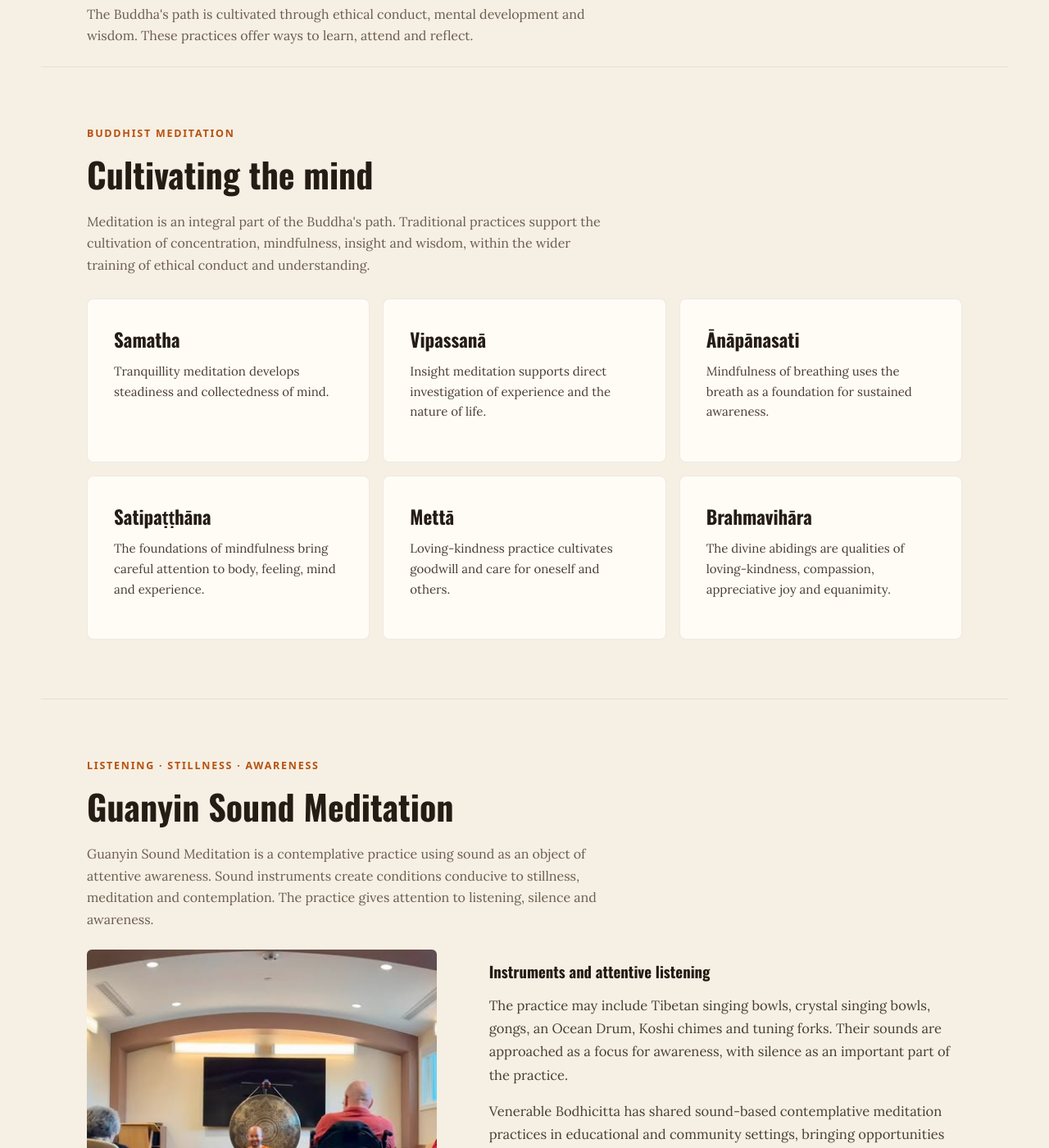
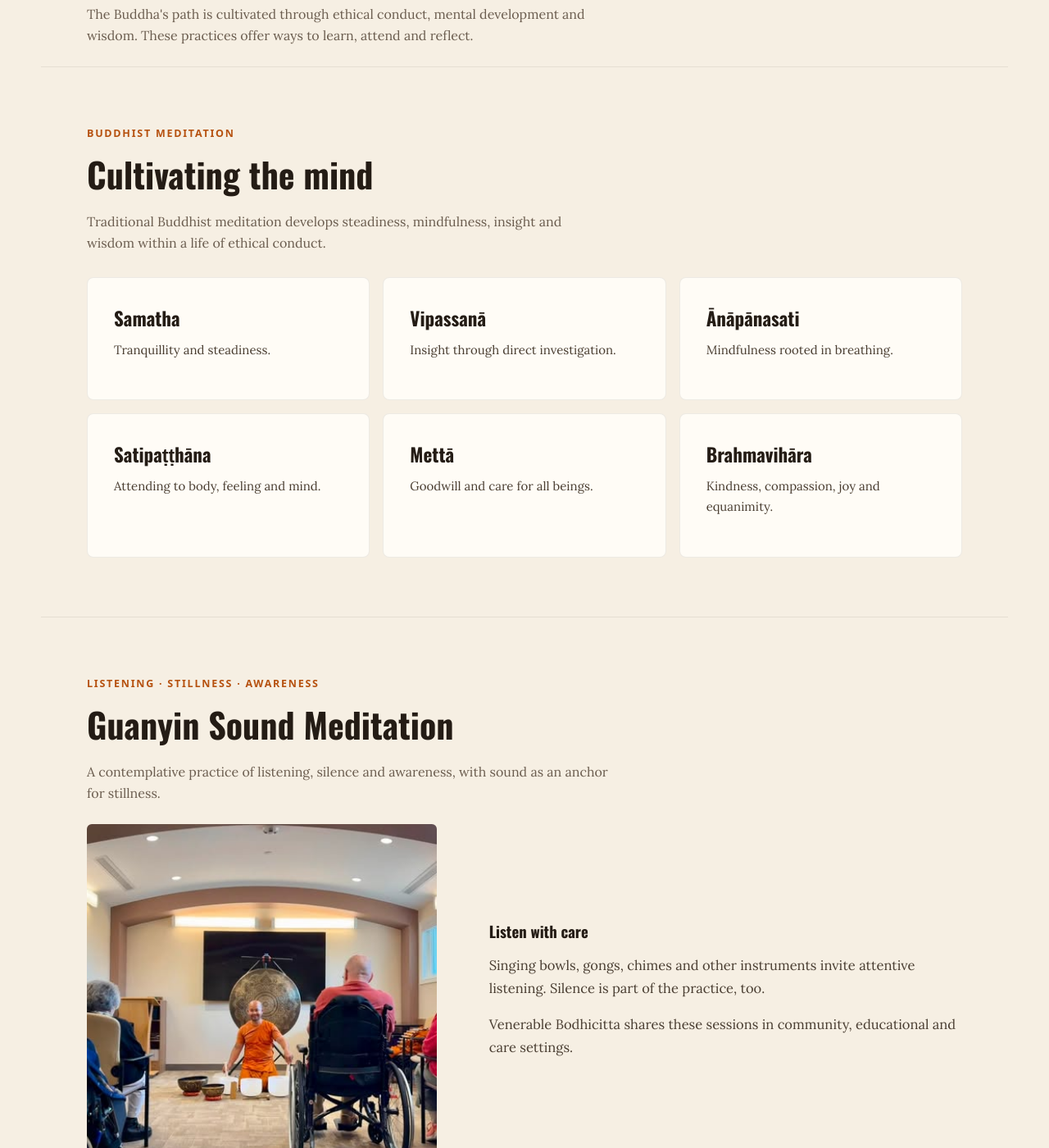
Before and after one commit to connectthu/bhantebo, a Jekyll site: the page built from practice.md, in a window 1280 px wide and 1400 px high, scrolled down 202 px. Shown: the whole window at 82% size. Built offline with Jekyll 4.4.1, drawn with Linux system fonts in a browser that asks for light colours; some of the changed text lies outside the part shown.

Commit message:
Make homepage more visual and trim practice copy

```diff
--- a/practice.md
+++ b/practice.md
@@ -8,34 +8,34 @@ permalink: /practice/
 
 <section id="buddhist-meditation" class="section wrap">
   <div class="eyebrow">Buddhist Meditation</div><h2>Cultivating the mind</h2>
-  <p class="lede">Meditation is an integral part of the Buddha's path. Traditional practices support the cultivation of concentration, mindfulness, insight and wisdom, within the wider training of ethical conduct and understanding.</p>
+  <p class="lede">Traditional Buddhist meditation develops steadiness, mindfulness, insight and wisdom within a life of ethical conduct.</p>
   <div class="content-grid content-grid--three">
-    <article class="content-card"><h3>Samatha</h3><p>Tranquillity meditation develops steadiness and collectedness of mind.</p></article>
-    <article class="content-card"><h3>Vipassanā</h3><p>Insight meditation supports direct investigation of experience and the nature of life.</p></article>
-    <article class="content-card"><h3>Ānāpānasati</h3><p>Mindfulness of breathing uses the breath as a foundation for sustained awareness.</p></article>
-    <article class="content-card"><h3>Satipaṭṭhāna</h3><p>The foundations of mindfulness bring careful attention to body, feeling, mind and experience.</p></article>
-    <article class="content-card"><h3>Mettā</h3><p>Loving-kindness practice cultivates goodwill and care for oneself and others.</p></article>
-    <article class="content-card"><h3>Brahmavihāra</h3><p>The divine abidings are qualities of loving-kindness, compassion, appreciative joy and equanimity.</p></article>
+    <article class="content-card"><h3>Samatha</h3><p>Tranquillity and steadiness.</p></article>
+    <article class="content-card"><h3>Vipassanā</h3><p>Insight through direct investigation.</p></article>
+    <article class="content-card"><h3>Ānāpānasati</h3><p>Mindfulness rooted in breathing.</p></article>
+    <article class="content-card"><h3>Satipaṭṭhāna</h3><p>Attending to body, feeling and mind.</p></article>
+    <article class="content-card"><h3>Mettā</h3><p>Goodwill and care for all beings.</p></article>
+    <article class="content-card"><h3>Brahmavihāra</h3><p>Kindness, compassion, joy and equanimity.</p></article>
   </div>
 </section>
 
 <section id="sound-meditation" class="section wrap">
   <div class="eyebrow">Listening · Stillness · Awareness</div><h2>Guanyin Sound Meditation</h2>
-  <p class="lede">Guanyin Sound Meditation is a contemplative practice using sound as an object of attentive awareness. Sound instruments create conditions conducive to stillness, meditation and contemplation. The practice gives attention to listening, silence and awareness.</p>
+  <p class="lede">A contemplative practice of listening, silence and awareness, with sound as an anchor for stillness.</p>
   <div class="about-grid">
     <img src="{{ '/assets/images/reflection-photo.jpg' | relative_url }}" alt="Sound meditation instruments arranged for a contemplative practice" loading="lazy">
-    <div><h3>Instruments and attentive listening</h3><p class="body-text">The practice may include Tibetan singing bowls, crystal singing bowls, gongs, an Ocean Drum, Koshi chimes and tuning forks. Their sounds are approached as a focus for awareness, with silence as an important part of the practice.</p><p class="body-text">Venerable Bodhicitta has shared sound-based contemplative meditation practices in educational and community settings, bringing opportunities for attentive listening, stillness and reflection to people from diverse backgrounds.</p><ul><li>Emmanuel College, Victoria University, University of Toronto</li><li>Western University, London, Ontario</li><li>Trinity College, Port Hope, Ontario</li><li>Senior and long-term care communities</li></ul></div>
+    <div><h3>Listen with care</h3><p class="body-text">Singing bowls, gongs, chimes and other instruments invite attentive listening. Silence is part of the practice, too.</p><p class="body-text">Venerable Bodhicitta shares these sessions in community, educational and care settings.</p></div>
   </div>
 </section>
 
 <section id="insight-timer" class="section wrap">
   <div class="eyebrow">Meditation and Guided Practice</div><h2>Listen on Insight Timer</h2>
-  <p class="lede">The existing meditation recordings explore traditional Buddhist meditation and sound-based contemplative practice. Collections include the 11:11 Beginner Series, Brahmavihāra Series and 33:33 Sound Journeys.</p>
+  <p class="lede">Explore the 11:11 Beginner Series, Brahmavihāra Series and 33:33 Sound Journeys.</p>
   <a class="btn btn-primary" href="{{ site.social.insight_timer }}" target="_blank" rel="noopener noreferrer">Listen on Insight Timer <span class="visually-hidden">(opens in a new tab)</span></a>
 </section>
 
 <section id="dhamma-reflections" class="section wrap">
   <div class="eyebrow">Study and Contemplation</div><h2>Dhamma Reflections</h2>
-  <p class="lede">Short reflections and teachings related to Buddhist practice will be added as they become available. Topics include the Noble Eightfold Path, Right View, Right Effort, mindfulness, concentration, wisdom, compassion, the nature of suffering and the cultivation of the mind.</p>
+  <p class="lede">Short teachings and reflections on the Noble Eightfold Path, mindfulness, wisdom and compassion.</p>
   <a href="{{ '/reflections/' | relative_url }}" class="btn btn-outline">Explore Dhamma Reflections</a>
 </section>
```
Also changed, not shown: index.html (+7 -13 lines).
